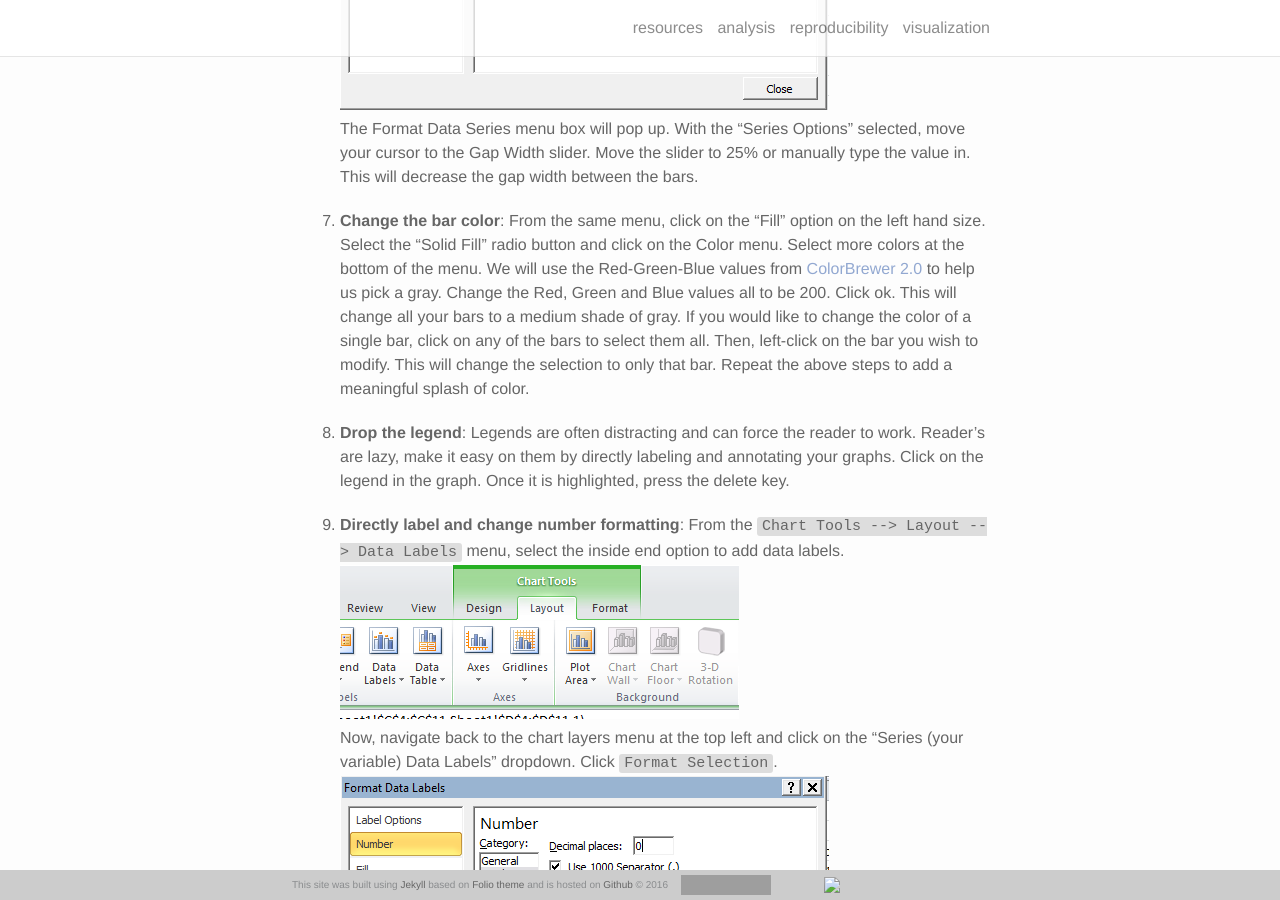
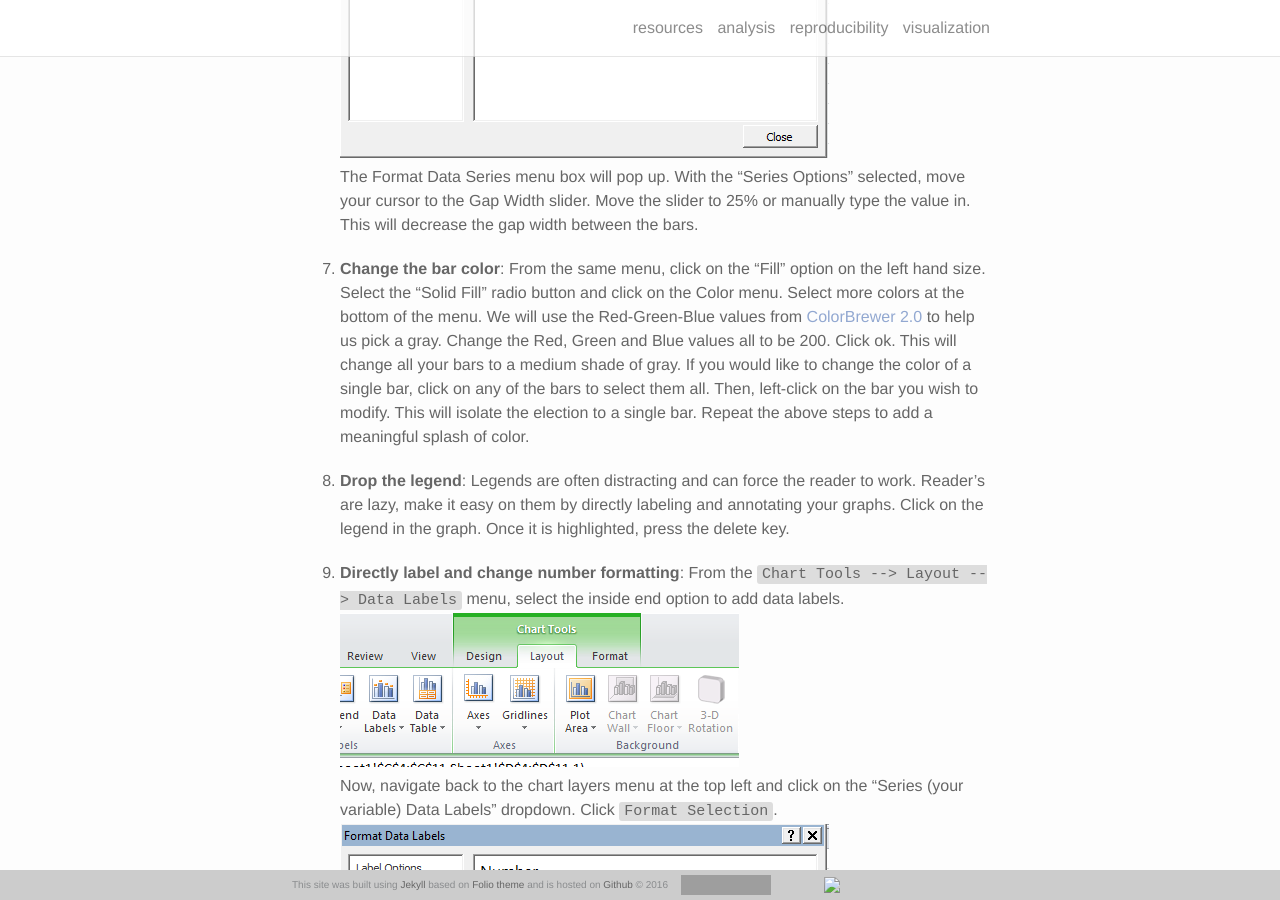
Before and after one commit to GeoCenter/resources, a Jekyll site: the page built from _posts/2016-10-26-bargraph.md, in a window 1280 px wide and 900 px high, scrolled down 4533 px. Built offline with Jekyll 4.4.1, drawn with Linux system fonts in a browser that asks for light colours; nearby versions of some CDN libraries; some of the changed text lies outside the part shown; grey boxes are pictures that could not be loaded.

Commit message:
Update 2016-10-26-bargraph.md

````diff
--- a/_posts/2016-10-26-bargraph.md
+++ b/_posts/2016-10-26-bargraph.md
@@ -53,14 +53,14 @@
   The Format Data Series menu box will pop up. With the "Series Options" selected, move your cursor to the Gap Width slider. Move the  slider to 25% or manually type the value in. This will decrease the gap width between the bars.
 
 7. __Change the bar color__: From the same menu, click on the "Fill" option on the left hand size. Select the "Solid Fill" radio button and click on the Color menu. Select more colors at the bottom of the menu. We will use the Red-Green-Blue values from [ColorBrewer 2.0](http://colorbrewer2.org/#type=sequential&scheme=BuGn&n=3) to help us pick a gray. Change the Red, Green and Blue values all to be 200. Click ok. This will change all your bars to a medium shade of gray.
-  If you would like to change the color of a single bar, click on any of the bars to select them all. Then, left-click on the bar you wish to modify. This will change the selection to only that bar. Repeat the above steps to add a meaningful splash of color.
+  If you would like to change the color of a single bar, click on any of the bars to select them all. Then, left-click on the bar you wish to modify. This will isolate the election to a single bar. Repeat the above steps to add a meaningful splash of color.
 
 8. __Drop the legend__: Legends are often distracting and can force the reader to work. Reader's are lazy, make it easy on them by directly labeling and annotating your graphs. Click on the legend in the graph. Once it is highlighted, press the delete key.
 
 9. __Directly label and change number formatting__: From the ```Chart Tools --> Layout --> Data Labels``` menu, select the inside end option to add data labels.
- ![image1]({{ site.baseurl }}/img/05_Data_labels.png "Add data labels")
+ ![image1]({{ site.baseurl }}/img/05_Data_labels.PNG "Add data labels")
   Now, navigate back to the chart layers menu at the top left and click on the "Series (your variable) Data Labels" dropdown. Click ```Format Selection```.
-   ![image1]({{ site.baseurl }}/img/06_Formate_direct_labels.png "Format data labels")
+   ![image1]({{ site.baseurl }}/img/06_Formate_direct_labels.PNG "Format data labels")
   Navigate to the Number option and under "Category:" select Number. Set the decimal places to be 0. Hover over the data labels on your graph and left click to highlight them, then right click. From the formatting window change the font color to be white, or use the more color options to change the RGB values to 0, 0, 0.
 
 10. __Formatting the Horizontal Axis Major Gridlines__: Navigate to "Chart Tools" and click on the "Layout" tab. Go to the top-left hand side of the page and select "Horizontal (Value) Axis Major Gridlines" from the drop down menu. Click format selection. Click on the line color option. Change the line color to be the same as the bars. Next, click on line style. Change the dash type to the second option (round dot).
````
Also changed, not shown: other parts of _posts/2016-10-26-bargraph.md (+2 -2 lines).
